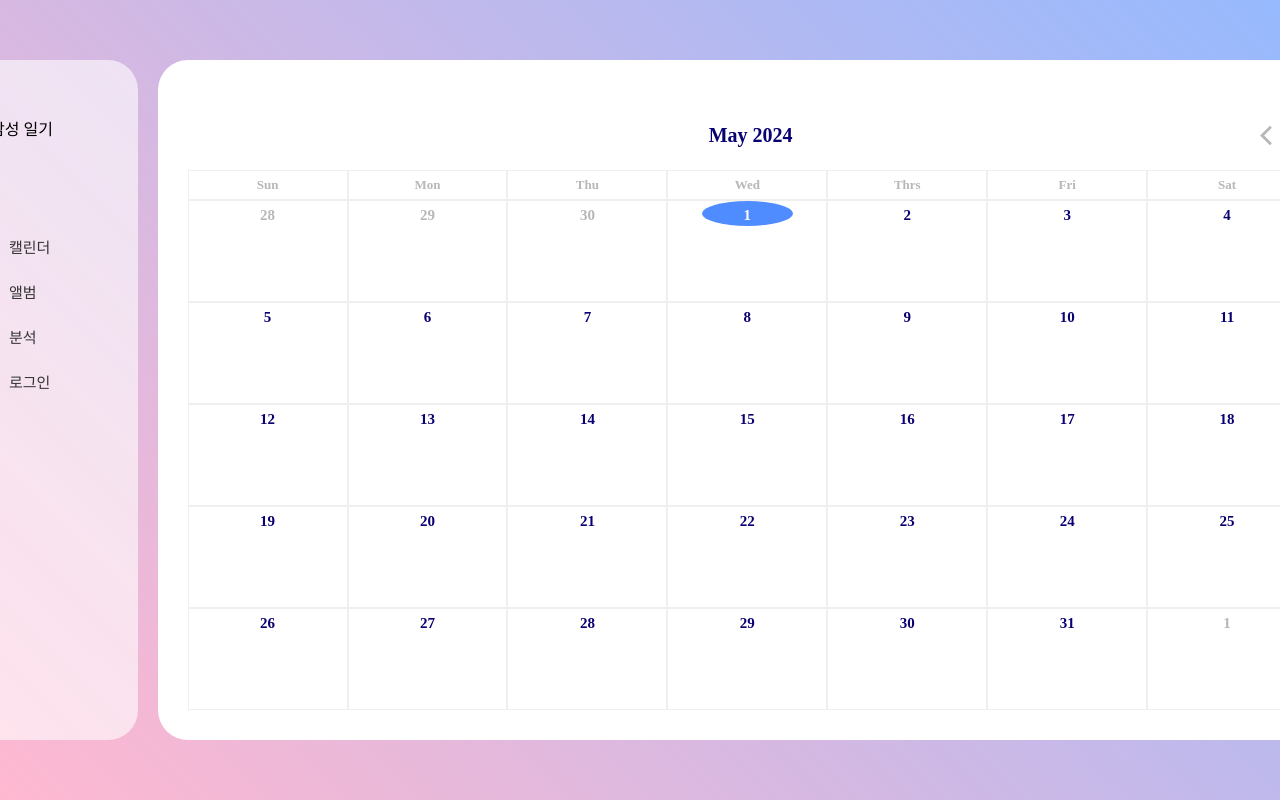
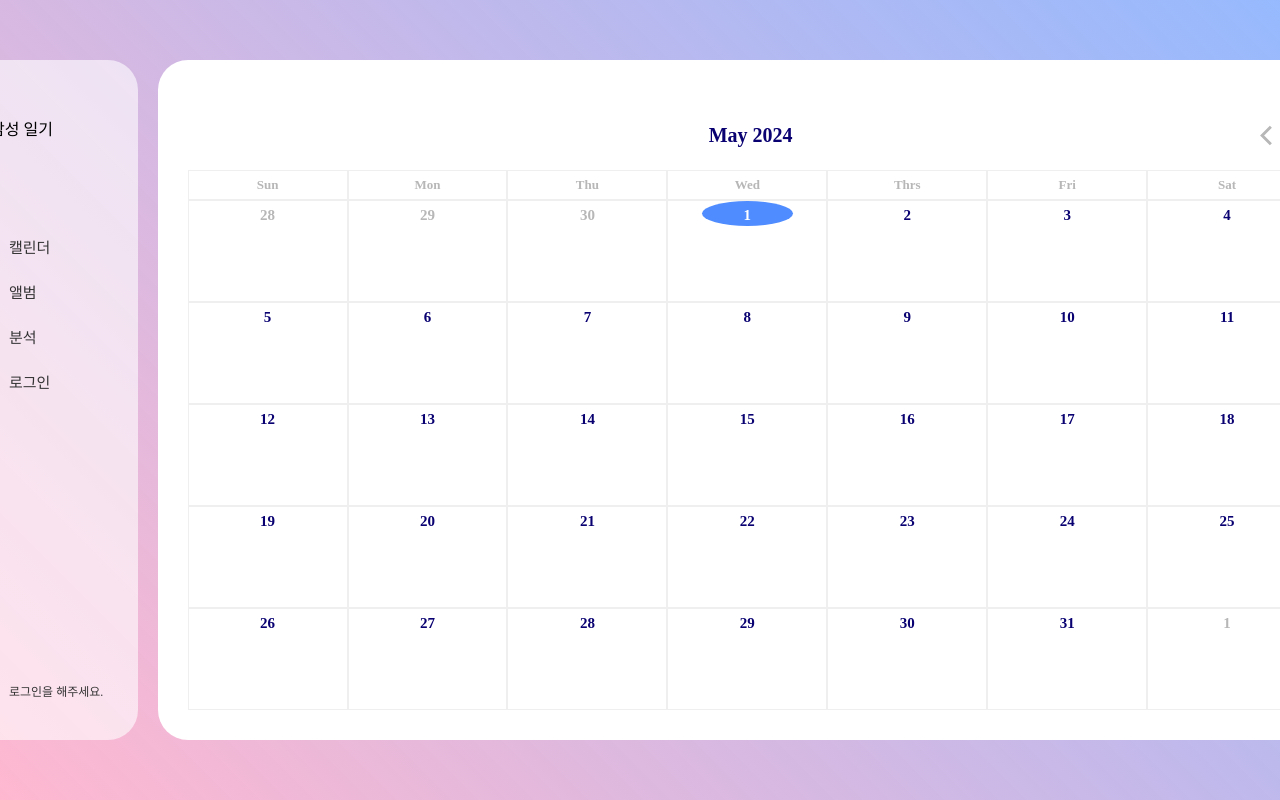
Before and after one commit to gawoooon/TUK-CE-capstone-2023-drawingdiary, a React (Create React App) app in the folder drawingdiary/frontend/: page / in a window 1280 px wide. Built offline with nearby package versions, Linux system fonts and the light colour scheme; no server answers; a web font is replaced by a local one.

Commit message:
[지원] 로그아웃 구현 중
api 연동 부분 확인해야 함

```diff
--- a/drawingdiary/frontend/src/auth/context/AuthContext.jsx
+++ b/drawingdiary/frontend/src/auth/context/AuthContext.jsx
@@ -27,6 +27,12 @@ export const AuthProvider = ({ children }) => {
     setAuthToken(null);
     localStorage.removeItem("accessToken");
     localStorage.removeItem("memberID");
+    localStorage.removeItem("setName");
+    localStorage.removeItem("setProfileImage");
+    localStorage.setItem("setEmail");
+    localStorage.setItem("setBirth");
+    localStorage.setItem("selectedColor");
+
     setAuth({ token: null, memberID: null });
   };
 
--- a/drawingdiary/frontend/src/components/sidebar/SideBar.jsx
+++ b/drawingdiary/frontend/src/components/sidebar/SideBar.jsx
@@ -5,6 +5,9 @@ import { LuCalendarDays } from "react-icons/lu";
 import { BiSolidPhotoAlbum } from "react-icons/bi";
 import { SlGraph } from "react-icons/sl";
 import { TbUserEdit } from "react-icons/tb";
+import { React, useEffect, useState } from "react";
+import { useAuth } from "../../auth/context/AuthContext";
+import axios from "axios";
 
 const SideBarStyle = styled.div`
   display: flex;
@@ -90,8 +93,37 @@ const ProfileName = styled.div`
 
 const SideBar = ({ isOpen}) => {
 
+  const [loginState, setLoginState] = useState(false);
+  const [username, setUserName] = useState("로그인을 해주세요.");
+
+  const { memberID, logout } = useAuth();
+  const accessToken = localStorage.getItem("accessToken");
   const setName = localStorage.getItem("setName");
   const setProfileImg = localStorage.getItem("setProfileImage");
+
+  const handleLogout = () => {
+    axios.post('http://localhost:8080/api/logout',{
+      headers: {
+        Authorization: `Bearer ${accessToken}`,
+      }
+    }).then(() => {
+      logout();
+      setLoginState(false);
+      setUserName("로그인을 해주세요.");
+    }).catch((error) => {
+      console.log(error)
+    })
+  };
+
+  useEffect(() => {
+    if(memberID !== null) {
+      setUserName(setName);
+      setLoginState(true);
+    } else {
+      setUserName("로그인을 해주세요.")
+      setLoginState(false);
+    }
+  }, [handleLogout]);
 
   return (
     <SideBarStyle isOpen={isOpen}>
@@ -111,10 +143,17 @@ const SideBar = ({ isOpen}) => {
           <SlGraph size={20} color="#3d3d3d" alt="Statics" />
           <MenuItemText>분석</MenuItemText>
         </MenuItem>
-        <MenuItem to="/login">
-          <IoMdLogIn size={20} color="#3d3d3d" alt="Login" />
-          <MenuItemText>로그인</MenuItemText>
-        </MenuItem>
+        {loginState ? (
+          <MenuItem to="/" onClick={handleLogout}>
+            <IoMdLogIn size={20} color="#3d3d3d" alt="Login" />
+            <MenuItemText>로그아웃</MenuItemText>
+          </MenuItem>
+        ) : (
+          <MenuItem to="/login">
+            <IoMdLogIn size={20} color="#3d3d3d" alt="Login" />
+            <MenuItemText>로그인</MenuItemText>
+          </MenuItem>
+        )}
       </SideBarMenu>
 
       <ProfileSection to="/my">
@@ -126,7 +165,11 @@ const SideBar = ({ isOpen}) => {
             color='#3d3d3d'
             alt='edit' />
         )}
-        <ProfileName>{setName}</ProfileName>
+        {loginState ? (
+          <ProfileName style={{fontSize:'15px'}}>{username}</ProfileName>
+        ) : (
+          <ProfileName style={{fontSize:'12px'}}>{username}</ProfileName>
+        )}
       </ProfileSection>
     </SideBarStyle>
   );
--- a/drawingdiary/frontend/src/pages/JoinPage.jsx
+++ b/drawingdiary/frontend/src/pages/JoinPage.jsx
@@ -253,12 +253,11 @@ const CreateAccount = () => {
       console.log("userEmail: ", userEmail);
       if(userEmail !== '') {
         try {
-          const response = await axios.post('http://localhost:8080/api/email/codesending', `${userEmail}`, {
+          await axios.post('http://localhost:8080/api/email/codesending', `${userEmail}`, {
             headers: {
               'Content-Type': 'application/json'
             }
           });
-          console.log("response", response);
           setSendMessage("이메일이 전송되었습니다.");
         } catch (error) {
           console.log("error: ", error);
@@ -272,11 +271,10 @@ const CreateAccount = () => {
       event.preventDefault();
       if(certificateEmail !== ''){
         try {
-          const response = await axios.post('http://localhost:8080/api/email/verify', {
+          await axios.post('http://localhost:8080/api/email/verify', {
             email: userEmail,
             verificationCode: certificateEmail
           });
-          console.log("response: ", response);
           setIsEmailVerified(true);
           setVerifyMessage('이메일이 인증되었습니다.')
         } catch (error) {
--- a/drawingdiary/frontend/src/pages/StatsPage.jsx
+++ b/drawingdiary/frontend/src/pages/StatsPage.jsx
@@ -124,8 +124,7 @@ function StatsPage() {
 
   const fetchData = async () => {
     try {
-      const response = await axios.get('http://localhost:8080/api/statistic',
-      {
+      const response = await axios.get('http://localhost:8080/api/statistic', {
         headers: {
           Authorization: `Bearer ${accessToken}`,
         }
```
Also changed, not shown: drawingdiary/frontend/src/pages/CalendarPage.jsx (+5 -11 lines).
